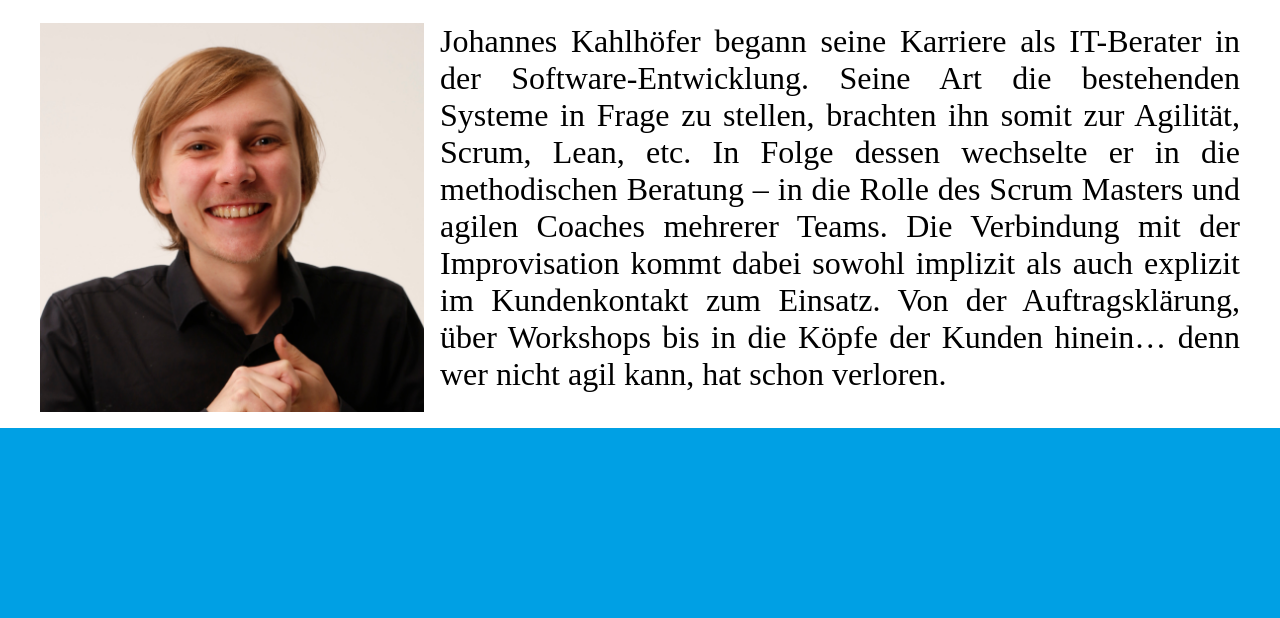
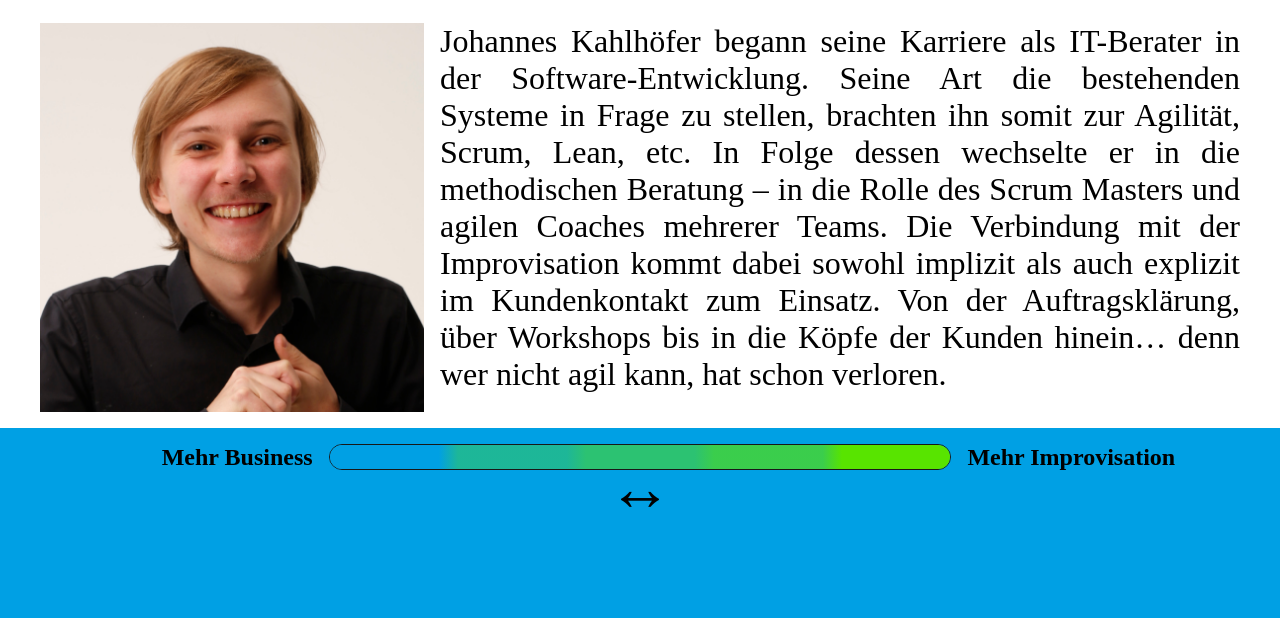
Before and after one commit to H3rby7/advance, a website: page index.html in a window 1280 px wide. Shown: the part 137-755 px from the top of the page. Drawn offline with Linux system fonts and the light colour scheme.

Commit message:
move slider to top, bigger, sizeable via css vars

```diff
--- a/slider.css
+++ b/slider.css
@@ -96,7 +96,7 @@ a.slide__next,
 
 .slider__controls {
   position: absolute;
-  bottom: 5%;
+  top: 1em;
   width: 100%;
 }
 
@@ -108,7 +108,8 @@ a.slide__next,
 }
 
 .slider__pages {
-  --slider-height: 1em;
+  --slider-height: 1.5em;
+  --slider-navlink_width: 8em;
   display: flex;
   justify-content: center;
   margin: 0 1em;
@@ -122,14 +123,15 @@ a.slide__next,
 .slider__navlink {
   display: inline-block;
   height: 100%;
-  width: 3em;
+  width: var(--slider-navlink_width);
   position: relative;
+  z-index: 10;
 }
 
 .slider__navlink:last-child {
   border-top-right-radius: var(--slider-height);
   border-bottom-right-radius: var(--slider-height);
-  width: 2.55em;
+  width: calc(var(--slider-navlink_width) * 0.85);
 }
 .slider__navlink:first-child {
   border-top-left-radius: var(--slider-height);
@@ -138,18 +140,20 @@ a.slide__next,
 
 .slider__navlink.active::after {
   display: inline-block;
+  box-sizing: content-box;
   content: "";
   background-color: white;
   position: absolute;
-  width: 0.7em;
-  height: 0.7em;
+  padding: calc(var(--slider-height) / 3);
   border-radius: 50%;
-  top: 0.15em;
-  left: 1em;
+  top: calc(var(--slider-height) / 6);
+  left: calc(var(--slider-navlink_width) / 2 - calc(var(--slider-height) / 2));
 }
 
 .slider__label {
   width: 10em;
+  font-size: 1.5em;
+  font-weight: bold;
 }
 .slider__label:first-child {
   text-align: right;
```
